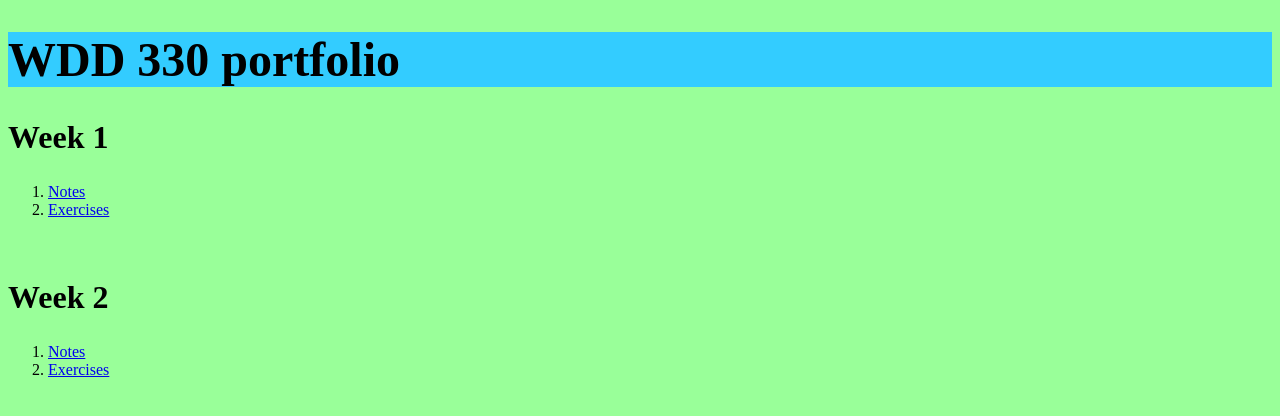
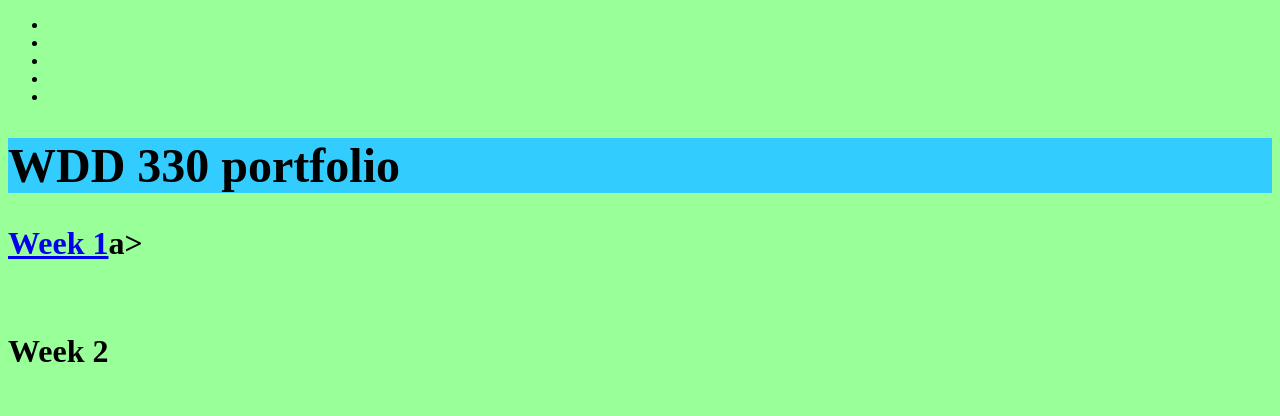
Before and after one commit to Heroice18/WDD330, a plain HTML site: page index.html in a window 1280 px wide. Drawn offline with Linux system fonts and the light colour scheme.

Commit message:
Updated the main page

```diff
--- a/index.html
+++ b/index.html
@@ -6,19 +6,23 @@
     <link rel="stylesheet" href="styles.css">
   </head>
   <body>
+    <nav>
+      <ul>
+        <li></li>
+        <li></li>
+        <li></li>
+        <li></li>
+        <li></li>
+      </ul>
+
+    </nav>
+
+
     <h1>WDD 330 portfolio</h1>
-    <h2>Week 1</h2>
-    <ol>
-      <li><a href="week1Notes.html">Notes</a></li>
-      <li><a href="week1Exercises.html">Exercises</a></li>
+    <h2><a href="Week 1/index.html">Week 1</a>a></h2>
 
-    </ol>
     <br>
-    <h2>Week 2</h2>
-    <ol>
-      <li><a href="week2Notes.html">Notes</a></li>
-      <li><a href="week2Exercises.html">Exercises</a></li>
+    <h2><a href="Week 2/index.html"></a>Week 2</h2>
 
-    </ol>
 
 </body>
```
Also changed, not shown: Week 1/index.html (added, +18 -0 lines), Week 2/index.html (added, +18 -0 lines), Week 1/week1Exercises.html (renamed from week1Exercises.html), Week 1/week1Notes.html (renamed from week1Notes.html), Week 2/week2Exercises.html (renamed from week2Exercises.html), Week 2/week2Notes.html (renamed from week2Notes.html).
